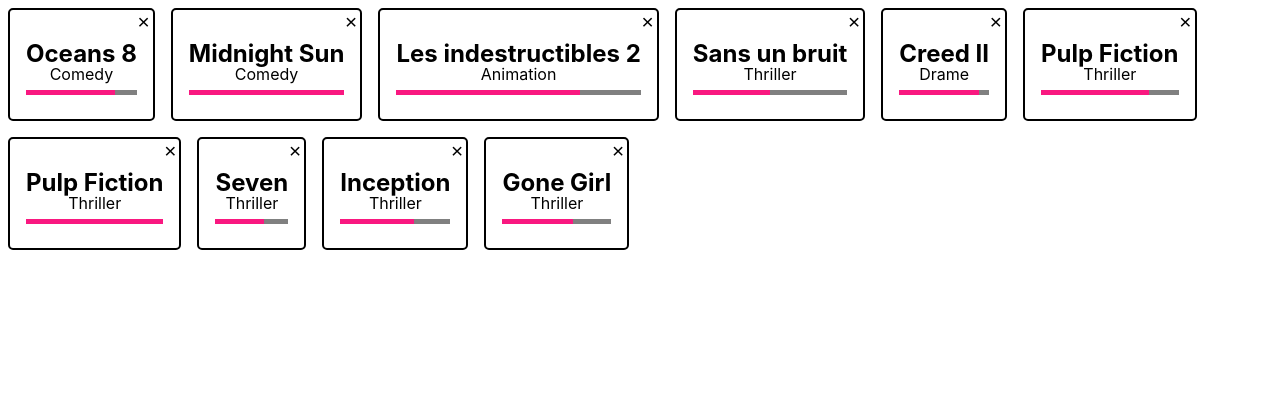
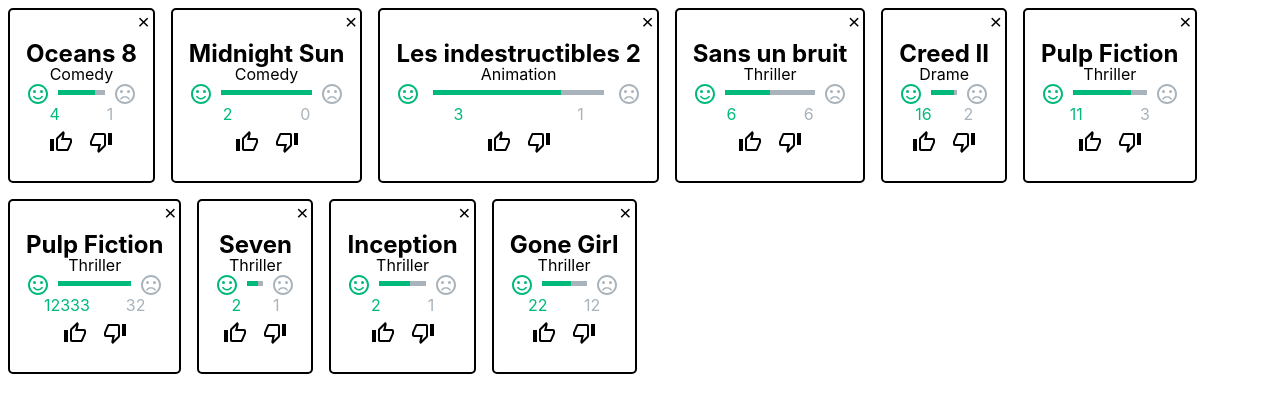
Before and after one commit to Liza-T-XLS/react-interview-movies, a React app: page / in a window 1280 px wide. Built offline with nearby package versions, Linux system fonts and the light colour scheme.

Commit message:
Component: Review + Styling

```diff
--- a/src/components/Card/Gauge/gauge.scss
+++ b/src/components/Card/Gauge/gauge.scss
@@ -1,12 +1,47 @@
 @import '../../../styles/vars';
 
+.gaugeContainer {
+  .gaugeDiv {
+    display: flex;
+    justify-content: space-between;
+    .satisfied {
+      display: flex;
+      flex-direction: column;
+      .satisfiedIcon {
+        height: 1.5rem;
+        filter: $likeFilter;
+      }
+    }
     .gauge {
     margin-top: 0.5rem;
     margin-bottom: 0.5rem;
-  background-color: grey;
+    margin-left: 0.5rem;
+    margin-right: 0.5rem;
+    background-color: $dislikeColor;
     height: 0.3rem;
+    width: 70%;
       .likes {
         background-color: $likeColor;
         height: 100%;
       }
     }
+    .dissatisfied {
+      display: flex;
+      flex-direction: column;
+      .dissatisfiedIcon {
+        height: 1.5rem;
+        filter: $dislikeFilter;
+      }
+    }
+  }
+  .countersDiv {
+    display: flex;
+    justify-content: space-around;
+    .likesCounter {
+      color: $likeColor;
+    }
+    .dislikesCounter {
+      color: $dislikeColor;
+    }
+  }
+}
--- a/src/components/Card/Gauge/index.js
+++ b/src/components/Card/Gauge/index.js
@@ -4,6 +4,9 @@
 import PropTypes from 'prop-types';
 
 import './gauge.scss';
+
+import satisfied from '../../../images/satisfied.svg'
+import dissatisfied from '../../../images/dissatisfied.svg'
 
 // == Component
 
@@ -15,8 +18,22 @@
   const title = likes+' / '+dislikes;
 
   return (
-    <div className="gauge" title={title}>
-      <div className="likes" style={likesStyle}></div>
+    <div className="gaugeContainer">
+      <div className="gaugeDiv">
+        <div className="satisfied">
+          <img src={satisfied} className="satisfiedIcon" alt="satisfied icon" />
+        </div>
+        <div className="gauge" title={title}>
+          <div className="likes" style={likesStyle}></div>
+        </div>
+        <div className="dissatisfied">
+          <img src={dissatisfied} className="dissatisfiedIcon" alt="dissatisfied icon" />
+        </div>
+      </div>
+      <div className="countersDiv">
+        <span className="likesCounter">{likes}</span>
+        <span className="dislikesCounter">{dislikes}</span>
+      </div>
     </div>
   );
 }
--- /dev/null
+++ b/src/components/Card/Review/index.js
@@ -0,0 +1,39 @@
+// == Imports
+
+import React from 'react';
+import PropTypes from 'prop-types';
+
+import './review.scss';
+
+import thumbUp from '../../../images/thumb_up.svg';
+import thumbDown from '../../../images/thumb_down.svg';
+
+// == Component
+
+const Review = ({movieId, deleteMovie}) => {
+  const reviewOnClickHandler = () => {
+    console.log('reviewed');
+  };
+
+  return (
+    <div className="review">
+      <button type="button" className="likeButton" title="like" onClick={reviewOnClickHandler}>
+        <img src={thumbUp} alt="like button" />
+      </button>
+      <button type="button" className="dislikeButton" title="dislike" onClick={reviewOnClickHandler}>
+        <img src={thumbDown} alt="dislike button" />
+      </button>
+    </div>
+  );
+}
+
+// == PropTypes
+
+Review.propTypes = {
+  movieId: PropTypes.string.isRequired,
+  deleteMovie: PropTypes.func.isRequired,
+};
+
+// == Export
+
+export default Review;
--- /dev/null
+++ b/src/components/Card/Review/review.scss
@@ -0,0 +1,20 @@
+@import '../../../styles/vars';
+
+.review {
+  .likeButton, .dislikeButton {
+    border: none;
+    background: none;
+    padding: 0;
+    margin: 0.5rem;
+  }
+  .likeButton {
+    &:hover, &:active {
+      filter: $likeFilter;
+    }
+  }
+  .dislikeButton {
+    &:hover, &:active {
+      filter: $dislikeFilter;
+    }
+  }
+}
--- a/src/components/Card/index.js
+++ b/src/components/Card/index.js
@@ -5,8 +5,9 @@
 
 import './card.scss';
 
+import DeleteButton from '../../containers/Card/DeleteButton';
 import Gauge from '../../containers/Card/Gauge';
-import DeleteButton from '../../containers/Card/DeleteButton';
+import Review from '../../components/Card/Review';
 
 // == Component
 
@@ -17,6 +18,7 @@
       <h2 className="title">{movie.title}</h2>
       <span>{movie.category}</span>
       <Gauge likes={movie.likes} dislikes={movie.dislikes} />
+      <Review />
     </div>
   );
 }
--- a/src/styles/_vars.scss
+++ b/src/styles/_vars.scss
@@ -1 +1,9 @@
-$likeColor: #f91880;
+// == colors
+
+$likeColor: #00ba7c;
+$dislikeColor: #a9b3bb;
+
+// == filters
+
+$likeFilter: invert(39%) sepia(89%) saturate(1165%) hue-rotate(131deg) brightness(100%) contrast(101%);
+$dislikeFilter: invert(81%) sepia(8%) saturate(333%) hue-rotate(164deg) brightness(89%) contrast(84%);
```
Also changed, not shown: src/images/dissatisfied.svg (added), src/images/satisfied.svg (added), src/images/thumb_down.svg (added), src/images/thumb_up.svg (added). Lines whose indentation alone changed are shown as unchanged.
